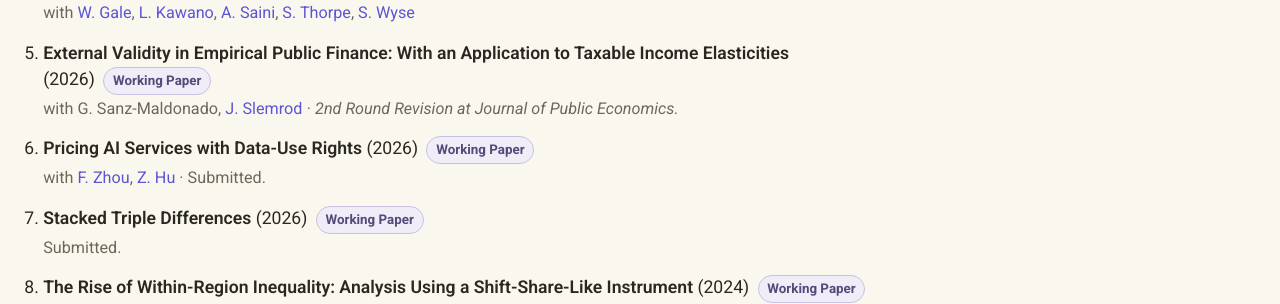
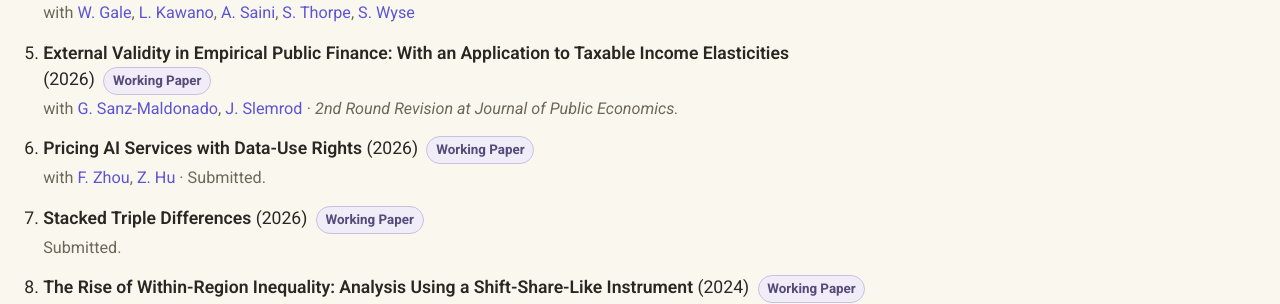
Before and after one commit to menghsuanrexhsieh/menghsuanrexhsieh.github.io, a Jekyll site: the page built from index.html, in a window 1280 px wide and 1338 px high. Shown: the part 878-1182 px from the top of the window. Built offline with Jekyll 4.4.1, drawn with Linux system fonts in a browser that asks for light colours.

Commit message:
Website updates.

```diff
--- a/index.html
+++ b/index.html
@@ -85,7 +85,7 @@ padding-top: 20px; -->
     </li>
     <li class="pub">
       <span class="pub__title">External Validity in Empirical Public Finance: With an Application to Taxable Income Elasticities <span class="pub__meta"><span class="pub__year">(2026)</span> <a class="tag tag--sm pub__title-link" href="https://drive.google.com/file/d/1ejOOkT7ivZdn1YCucG6xO3wtf8N_5tZy/view?usp=share_link" target="_blank" rel="noopener">Working Paper</a></span></span>
-      <span class="pub__authors">with G. Sanz-Maldonado, <a href="https://michiganross.umich.edu/faculty-research/faculty/joel-slemrod" target="_blank" rel="noopener">J. Slemrod</a></span>
+      <span class="pub__authors">with <a href="https://sanzg0.github.io/" target="_blank" rel="noopener">G. Sanz-Maldonado</a>, <a href="https://michiganross.umich.edu/faculty-research/faculty/joel-slemrod" target="_blank" rel="noopener">J. Slemrod</a></span>
       <span class="pub__venue"><span class="pub__separator" aria-hidden="true">&middot;&nbsp;</span>2nd Round Revision at Journal of Public Economics.</span>
     </li>
     <li class="pub">
--- a/research.html
+++ b/research.html
@@ -99,7 +99,7 @@ permalink: /research/
     </li>
     <li class="pub">
       <span class="pub__title">External Validity in Empirical Public Finance: With an Application to Taxable Income Elasticities <span class="pub__year">(2026)</span></span>
-      <span class="pub__authors">with G. Sanz-Maldonado, <a href="https://michiganross.umich.edu/faculty-research/faculty/joel-slemrod" target="_blank" rel="noopener">J. Slemrod</a></span>
+      <span class="pub__authors">with <a href="https://sanzg0.github.io/" target="_blank" rel="noopener">G. Sanz-Maldonado</a>, <a href="https://michiganross.umich.edu/faculty-research/faculty/joel-slemrod" target="_blank" rel="noopener">J. Slemrod</a></span>
       <span class="pub__venue"><span class="pub__separator" aria-hidden="true">&middot;&nbsp;</span>2nd Round Revision at Journal of Public Economics.</span>
       <div class="pub__toggles">
         <button class="synopsis__btn" type="button" aria-expanded="false" aria-controls="pub-5-synopsis">Synopsis</button>
```
